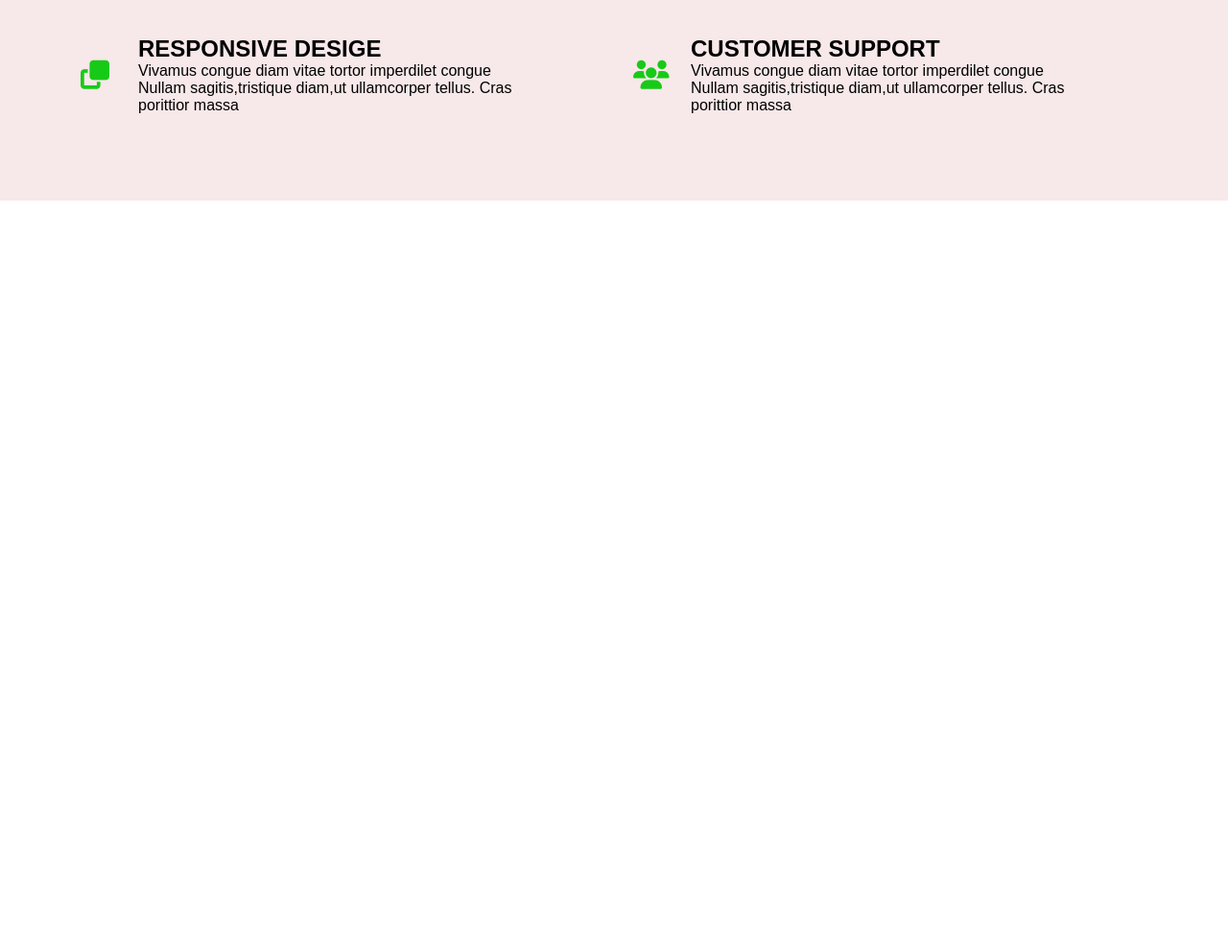
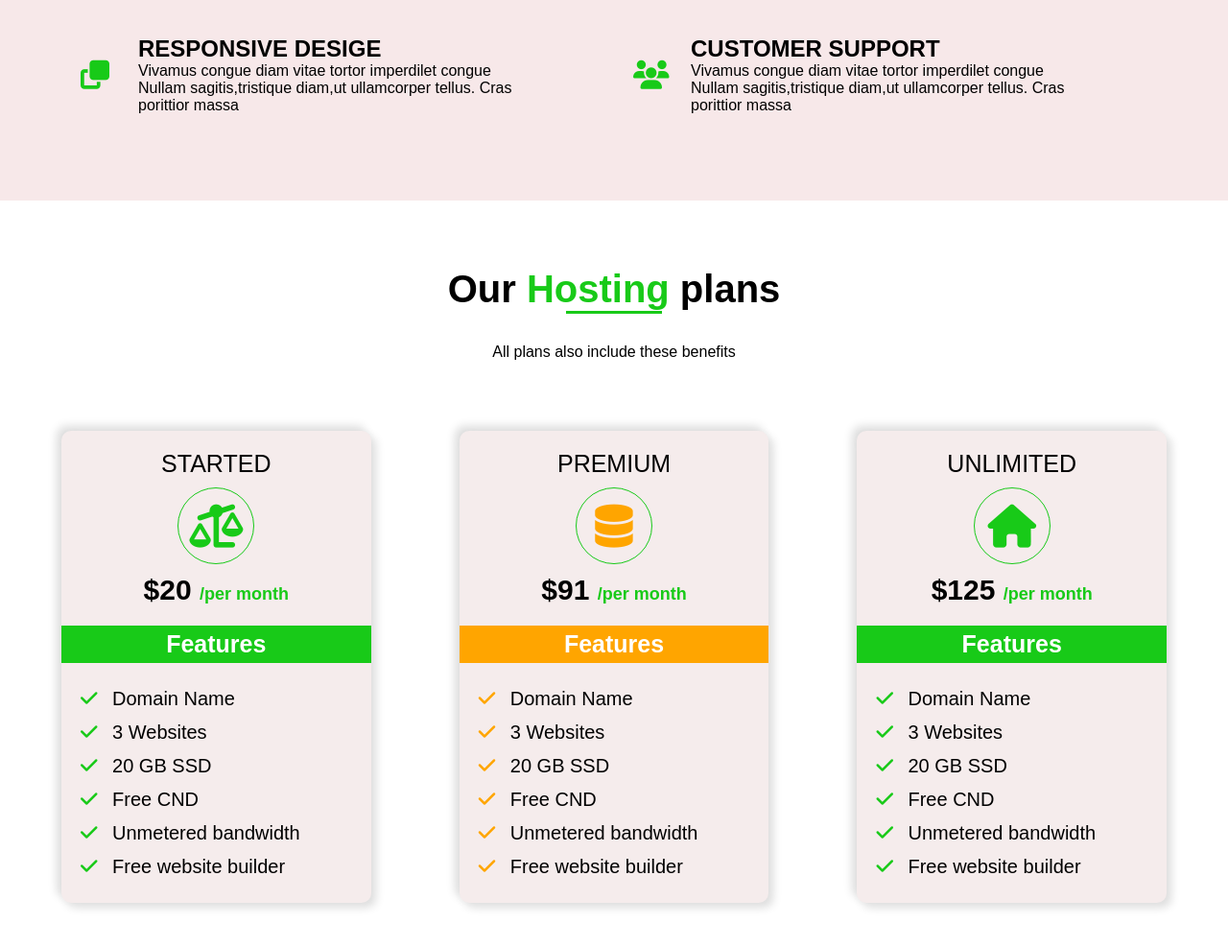
Before and after one commit to AlomgirDeveloper/css-project, a plain HTML site: page index.html in a window 1280 px wide. Shown: the part 2921-3908 px from the top of the page at 96% size. Before the commit the page ends 3130 px from the top, so only its background shows below. Drawn offline with Linux system fonts and the light colour scheme.

Commit message:
section tag add

```diff
--- a/index.html
+++ b/index.html
@@ -284,5 +284,78 @@
       </div>
       </div>
    </section>
+
+<!------- our hosting plans ------->
+  <section>
+   <div class="container">
+      <h1 class="section-heading">Our <span>Hosting</span> plans </h1>
+      <P class="section-sub-heading">All plans also include these benefits</P>
+      <div class="our-price-plans">
+
+         <div class="plan">
+            <div class="plan-top">
+               <h3>STARTED</h3>
+               <div class="plan-icon">
+                  <i class="fa-solid fa-scale-unbalanced"></i>
+               </div>
+               <h2>$20 <span>/per month</span></h2>
+            </div>
+            <div class="plan-bottom">
+               <h3>Features</h3>
+               <ul>
+                  <li><i class="fa-solid fa-check"></i> Domain Name</li>
+                  <li><i class="fa-solid fa-check"></i> 3 Websites</li>
+                  <li><i class="fa-solid fa-check"></i> 20 GB SSD</li>
+                  <li><i class="fa-solid fa-check"></i> Free CND</li>
+                  <li><i class="fa-solid fa-check"></i> Unmetered bandwidth</li>
+                  <li><i class="fa-solid fa-check"></i> Free website builder</li>
+               </ul>
+            </div>
+         </div>
+
+         <div class="plan">
+            <div class="plan-top">
+               <h3>PREMIUM</h3>
+               <div class="plan-icon extra-color">
+                  <i class="fa-solid fa-database"></i>
+               </div>
+               <h2>$91 <span>/per month</span></h2>
+            </div>
+            <div class="plan-bottom">
+               <h3 class="extra-color2">Features</h3>
+               <ul class="extra-color3">
+                  <li><i class="fa-solid fa-check"></i> Domain Name</li>
+                  <li><i class="fa-solid fa-check"></i> 3 Websites</li>
+                  <li><i class="fa-solid fa-check"></i> 20 GB SSD</li>
+                  <li><i class="fa-solid fa-check"></i> Free CND</li>
+                  <li><i class="fa-solid fa-check"></i> Unmetered bandwidth</li>
+                  <li><i class="fa-solid fa-check"></i> Free website builder</li>
+               </ul>
+            </div>
+         </div>
+
+         <div class="plan">
+            <div class="plan-top">
+               <h3>UNLIMITED</h3>
+               <div class="plan-icon">
+                  <i class="fa-solid fa-house"></i>
+               </div>
+               <h2>$125 <span>/per month</span></h2>
+            </div>
+            <div class="plan-bottom">
+               <h3>Features</h3>
+               <ul>
+                  <li><i class="fa-solid fa-check"></i> Domain Name</li>
+                  <li><i class="fa-solid fa-check"></i> 3 Websites</li>
+                  <li><i class="fa-solid fa-check"></i> 20 GB SSD</li>
+                  <li><i class="fa-solid fa-check"></i> Free CND</li>
+                  <li><i class="fa-solid fa-check"></i> Unmetered bandwidth</li>
+                  <li><i class="fa-solid fa-check"></i> Free website builder</li>
+               </ul>
+            </div>
+         </div>
+      </div>
+   </div>
+  </section>
 </body>
 </html>
--- a/style.css
+++ b/style.css
@@ -3,7 +3,7 @@
     padding: 0;
     box-sizing: border-box;
     font-family: sans-serif;
-    scroll-behavior: smooth;
+
 }
 :root{
     --color1:#fff ;
@@ -334,3 +334,77 @@ section{
     font-size: 30px;
     color: var(--color2);
 }
+
+/*--------- our hosing services ------------*/
+.our-price-plans{
+    display: flex;
+    justify-content: space-between;
+    align-items: center;
+}
+.plan{
+   flex-basis: 28%;
+   background-color: #F5ECEC;
+  border-radius: 10px;
+  box-shadow: 5px 5px 10px #ddd, -5px -5px 10px #ddd;
+}
+.plan-top{
+
+    padding: 20px ;
+}
+.plan-top h3{
+    text-align: center;
+    font-size: 25px;
+    font-weight: normal;
+}
+.plan-icon{
+    margin: 10px 0;
+    display: flex;
+    justify-content: center;
+    align-items: center;
+}
+.plan-icon i{
+    font-size: 45px;
+    height: 80px;
+    width: 80px;
+    border: 1px solid var(--color2);
+    border-radius: 50% ;
+    display: flex;
+    justify-content: center;
+    align-items: center;
+    color: var(--color2);
+
+}
+.plan-top h2{
+    text-align: center;
+    font-size: 30px;
+
+}
+.plan-top h2 span{
+    font-size:18px;
+    color: var(--color2);
+}
+.plan-bottom h3{
+    background-color: var(--color2);
+   text-align: center;
+   padding: 5px;
+   font-size: 25px;
+   color: var(--color1);
+}
+.plan-bottom ul{
+    list-style-type: none;
+    padding: 20px;
+}
+.plan-bottom ul li{
+   line-height: 35px;
+   font-size: 20px;
+}
+.plan-bottom ul li i{
+     color: var(--color2);
+     margin-right: 10px;
+}
+.extra-color i,.extra-color3 li i{
+    color: var(--color3) !important;
+}
+.extra-color2{
+    background-color: var(--color3) !important;
+}
```
